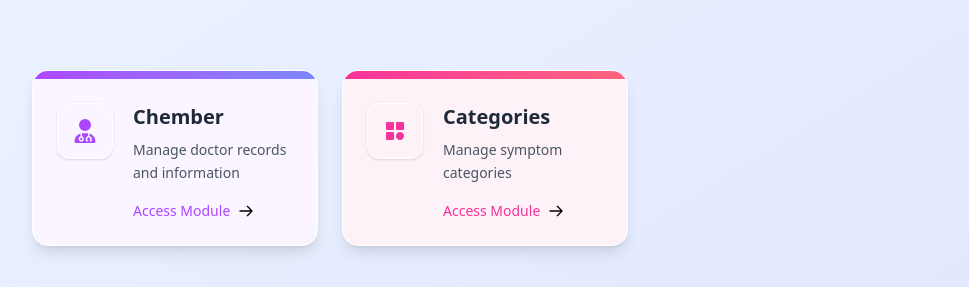
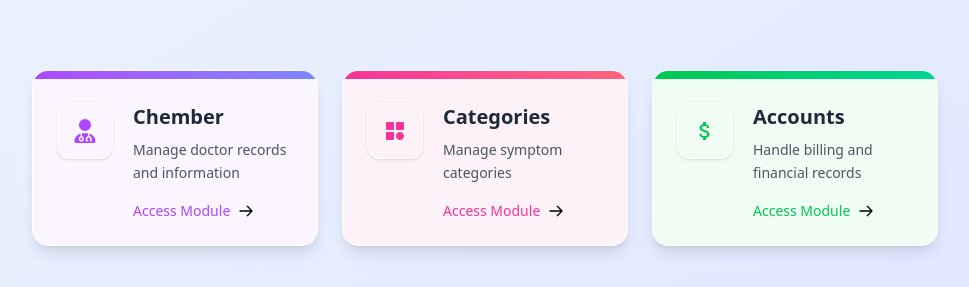
Before and after one commit to pbhomoeosamadhan/pbhomoeo, a React (Vite) app in the folder client/: page / in a window 1280 px wide. Shown: the part 510-797 px from the top of the page, without its empty margins (0-969 px from the left). Built offline with nearby package versions, Linux system fonts and the light colour scheme; no server answers.

Commit message:
Accounting

```diff
--- a/client/src/App.jsx
+++ b/client/src/App.jsx
@@ -12,6 +12,7 @@ function App() {
   return (
     <Routes>
       <Route path="/" element={<Dashboard />} />
+      <Route path="/accounting" element={<Accounting />} />
       <Route path="/doctors" element={<Doctors />} />
       <Route path="/categories" element={<Categories />} />
       <Route path="/:chamId" element={<Home />}>
--- a/client/src/pages/Accounting.jsx
+++ b/client/src/pages/Accounting.jsx
@@ -6,19 +6,23 @@ import { useForm } from "react-hook-form";
 import {useParams} from "react-router-dom";
 import { useDispatch, useSelector } from "react-redux";
 import {
+  fetchTransactions,
   fetchChambTransactions,
   createTransaction,
   deleteTransaction,
 } from "../store/slice/accountingSlice";
+import {fetchDoctors} from "../store/slice/doctorSlice";
 import { FiPlus, FiTrash2 } from "react-icons/fi";
 import { toast, ToastContainer } from "react-toastify";
 import "react-toastify/dist/ReactToastify.css";
 import { useEffect, useMemo, useState } from "react";
 
+
 const Accounting = () => {
   const dispatch = useDispatch();
   const { transactions, isLoading } = useSelector((state) => state.accounting);
-  console.log("Transactions from Redux:", transactions); // লগ করা হচ্ছে
+  const { doctors } = useSelector((state) => state.doctor);
+  console.log("Doctor data in Accounting.jsx:", doctors); // লগ করা হচ্ছে
 const {chamId}=useParams();
 
   /* =======================
@@ -43,6 +47,11 @@ const {chamId}=useParams();
       FETCH DATA
   ======================= */
   useEffect(() => {
+    if(!chamId){
+      dispatch(fetchTransactions());
+      dispatch(fetchDoctors());
+      return;
+    }
     dispatch(fetchChambTransactions(chamId));
   }, [dispatch]);
 
@@ -84,7 +93,8 @@ const {chamId}=useParams();
       return true;
     });
   }, [transactions, filter, fromDate, toDate]);
-
+console.log("Filtered Transactions:", filteredTransactions); // লগ করা হচ্ছে
+console.log("Doctors List:", doctors); // লগ করা হচ্ছে
   /* =======================
       SUMMARY (FILTERED)
   ======================= */
@@ -207,7 +217,8 @@ const {chamId}=useParams();
 
           <table className="min-w-full">
             <thead>
-              <tr className="border-b">
+              <tr className="border-b text-left">
+                <th>Chamber</th>
                 <th>Date</th>
                 <th>Description</th>
                 <th>Type</th>
@@ -216,8 +227,11 @@ const {chamId}=useParams();
               </tr>
             </thead>
             <tbody>
-              {filteredTransactions.map((t) => (
+              {filteredTransactions.map((t) =>{
+                 const doctor = doctors.find((d) => d._id === t.doctor);
+               return (
                 <tr key={t._id} className="border-b">
+                  <td>{doctor ? doctor.medicalName : "Unknown"}</td>
                   <td>{new Date(t.date).toLocaleDateString()}</td>
                   <td>{t.description}</td>
                   <td>
@@ -240,7 +254,7 @@ const {chamId}=useParams();
                     </button>
                   </td>
                 </tr>
-              ))}
+              )})}
             </tbody>
           </table>
         </div>
--- a/client/src/pages/Dashboard.jsx
+++ b/client/src/pages/Dashboard.jsx
@@ -32,6 +32,15 @@ const Dashboard = () => {
       color: "from-pink-500 to-rose-400",
       iconColor: "text-pink-500",
       bgColor: "bg-pink-50",
+    },
+     {
+      path: "accounting",
+      title: "Accounts",
+      icon: <MdAttachMoney />,
+      description: "Handle billing and financial records",
+      color: "from-green-500 to-emerald-400",
+      iconColor: "text-green-500",
+      bgColor: "bg-green-50",
     },
 
   ];
--- a/client/src/store/slice/accountingSlice.js
+++ b/client/src/store/slice/accountingSlice.js
@@ -12,8 +12,8 @@ export const fetchTransactions = createAsyncThunk(
         const error = await res.json();
         return rejectWithValue(error.message);
       }
-      console.log("Fetch transactions data:", await res.json()); // লগ করা হচ্ছে
-      return res.json();
+
+      return await res.json();
     } catch (error) {
       return rejectWithValue(error.message);
     }
```
